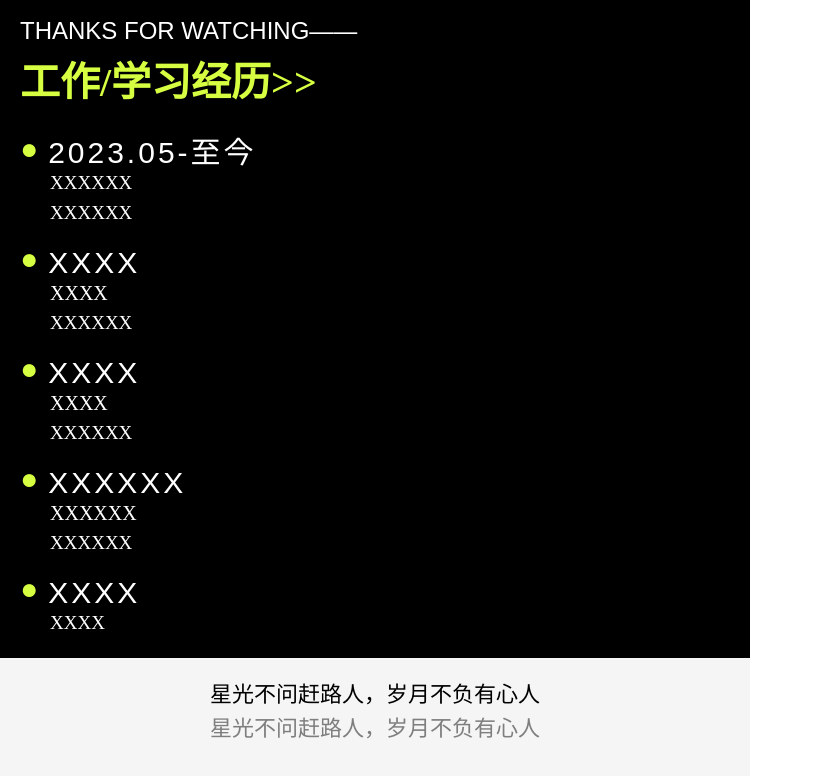
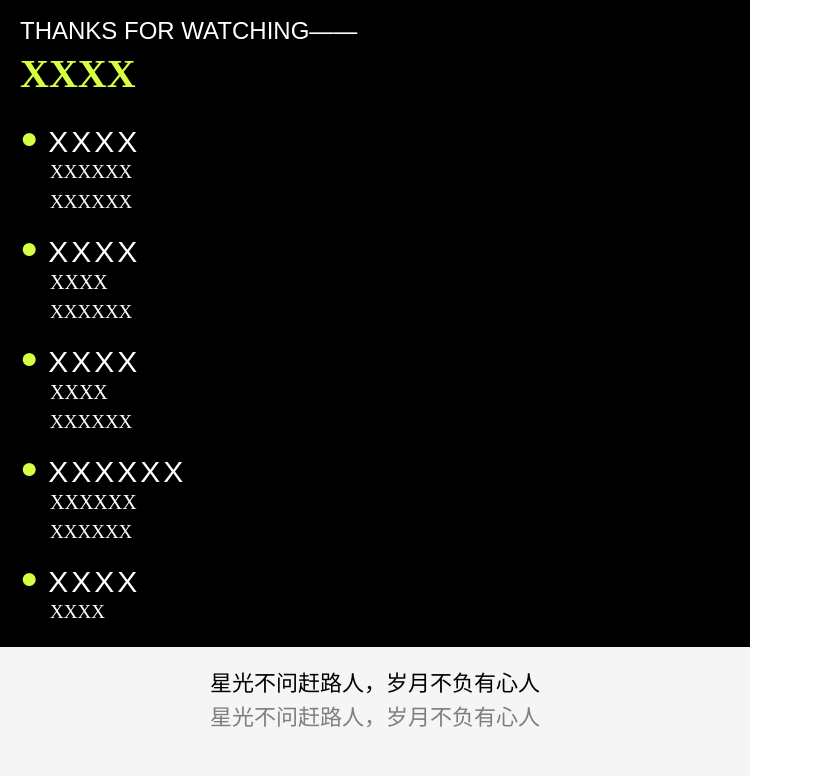
Before and after one commit to Ascen01/Ascen01.github.io, a plain HTML site: page index.html in a window 1280 px wide. Shown: the part 1755-2531 px from the top of the page, without its empty margins (0-813 px from the left). Drawn offline with Linux system fonts and the light colour scheme; a web font is replaced by a local one.

Commit message:
Update index.html

```diff
--- a/index.html
+++ b/index.html
@@ -694,10 +694,10 @@
 
         <div class="a5">
             <ul class="a51">THANKS FOR WATCHING——</ul>
-            <ul class="a52">工作/学习经历&gt;&gt;</ul>
+            <ul class="a52">XXXX</ul>
             <ul class="a53">
                 <li class="a531">●</li>
-                <li class="a532">2023.05-至今</li>
+                <li class="a532">XXXX</li>
             </ul>
             <ul class="a54">XXXXXX</ul>
             <ul class="a54">XXXXXX</ul>
```
